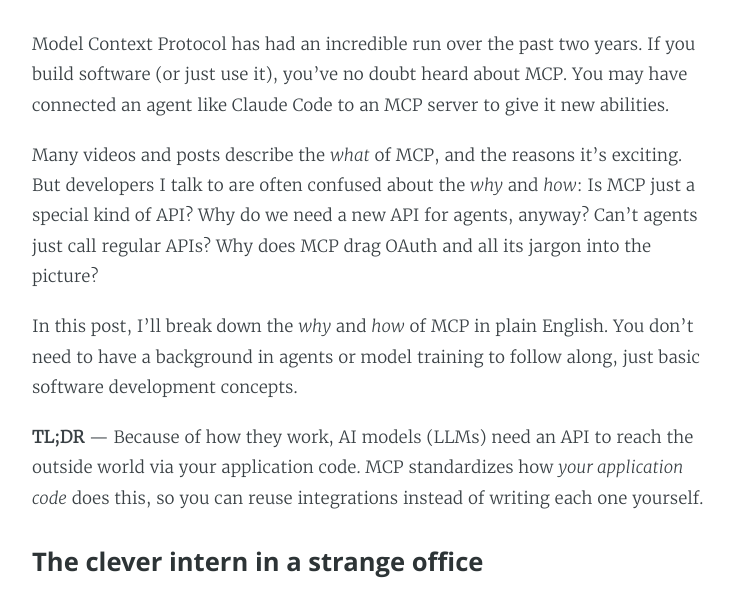
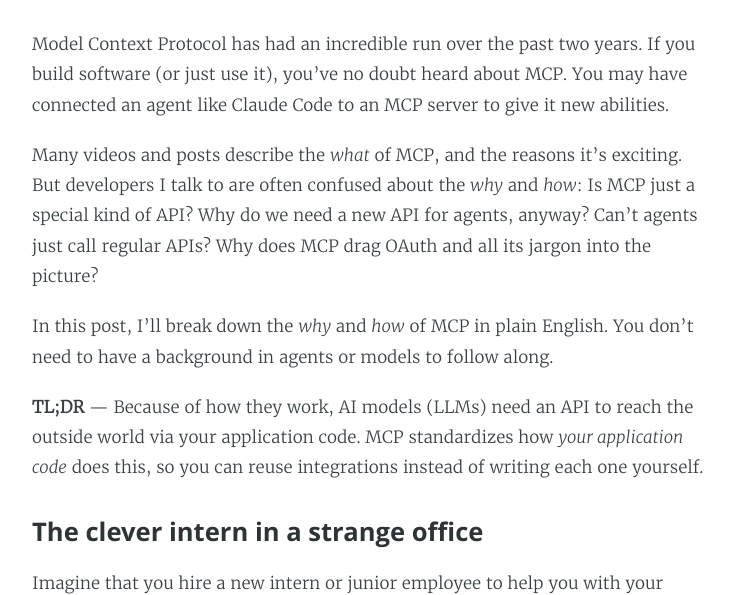
Before and after one commit to nbarbettini/recaffeinate.co, an Astro site: page /post/mcp-in-plain-english in a window 1280 px wide. Shown: the part 227-822 px from the top of the page, without its empty margins (272-1007 px from the left). Built offline with nearby package versions, Linux system fonts and the light colour scheme; Astro itself is replaced by a stand-in of ours.

Commit message:
wording tweak

```diff
--- a/src/content/post/mcp-in-plain-english.md
+++ b/src/content/post/mcp-in-plain-english.md
@@ -9,7 +9,7 @@ Model Context Protocol has had an incredible run over the past two years. If you
 
 Many videos and posts describe the _what_ of MCP, and the reasons it's exciting. But developers I talk to are often confused about the _why_ and _how_: Is MCP just a special kind of API? Why do we need a new API for agents, anyway? Can't agents just call regular APIs? Why does MCP drag OAuth and all its jargon into the picture?
 
-In this post, I'll break down the _why_ and _how_ of MCP in plain English. You don't need to have a background in agents or model training to follow along, just basic software development concepts.
+In this post, I'll break down the _why_ and _how_ of MCP in plain English. You don't need to have a background in agents or models to follow along.
 
 **TL;DR** — Because of how they work, AI models (LLMs) need an API to reach the outside world via your application code. MCP standardizes how _your application code_ does this, so you can reuse integrations instead of writing each one yourself.
 
```
